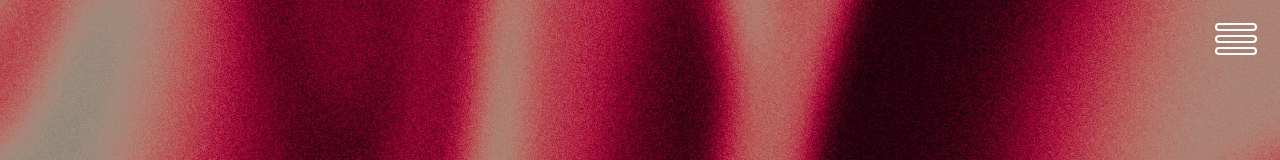
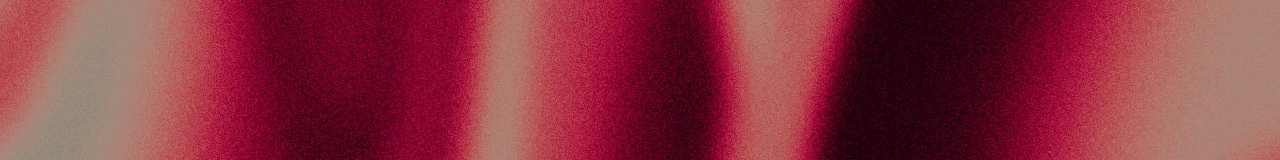
Before and after one commit to andreikusakin/portfolio, a React (Create React App) app: page / in a window 1280 px wide. Shown: the top 160 px of the page. Built offline with nearby package versions, Linux system fonts and the light colour scheme.

Commit message:
updated routes

```diff
--- a/src/App.js
+++ b/src/App.js
@@ -3,24 +3,21 @@ import Home from "./pages/Home/Home";
 import About from "./pages/About/About";
 import Contact from "./pages/Contact/Contact";
 import Menu from "./components/menu/Menu";
-import { Routes, Route, useLocation } from "react-router-dom";
+import {
+  Routes,
+  Route,
+  useLocation,
+  Outlet,
+  BrowserRouter,
+} from "react-router-dom";
 import { AnimatePresence, motion } from "framer-motion";
 import { useState, useEffect } from "react";
 
 function App() {
   const location = useLocation();
-  console.log(location)
+  console.log(location);
 
-  const [menuVisible, setMenuVisible] = useState(false);
 
-  useEffect(() => {
-    const path = location.pathname;
-    if (path === '/') {
-      setMenuVisible(false);
-    } else {
-      setMenuVisible(true);
-    }
-  }, [location]);
 
   return (
     <div className="App">
@@ -30,14 +27,23 @@ function App() {
         transition={{ duration: 2, delay: 2 }}
         className="background"
       ></motion.div>
-      <Menu visible={menuVisible} />
-      <AnimatePresence mode="wait">
-        <Routes location={location} key={location.pathname}>
-          <Route path="/" element={<Home />} />
-          <Route path="/about" element={<About />} />
-          <Route path="/contact" element={<Contact />} />
-        </Routes>
-      </AnimatePresence>
+
+
+          <AnimatePresence mode="wait">
+            <Routes location={location} key={location.pathname}>
+
+                <Route index element={<Home />} />
+                <Route path="/" element={<Menu />} >
+                  <Route path="/about" element={<About />}  />
+                  <Route path="/contact" element={<Contact />}  />
+                </Route>
+
+            </Routes>
+          </AnimatePresence>
+
+
+
+
     </div>
   );
 }
```
